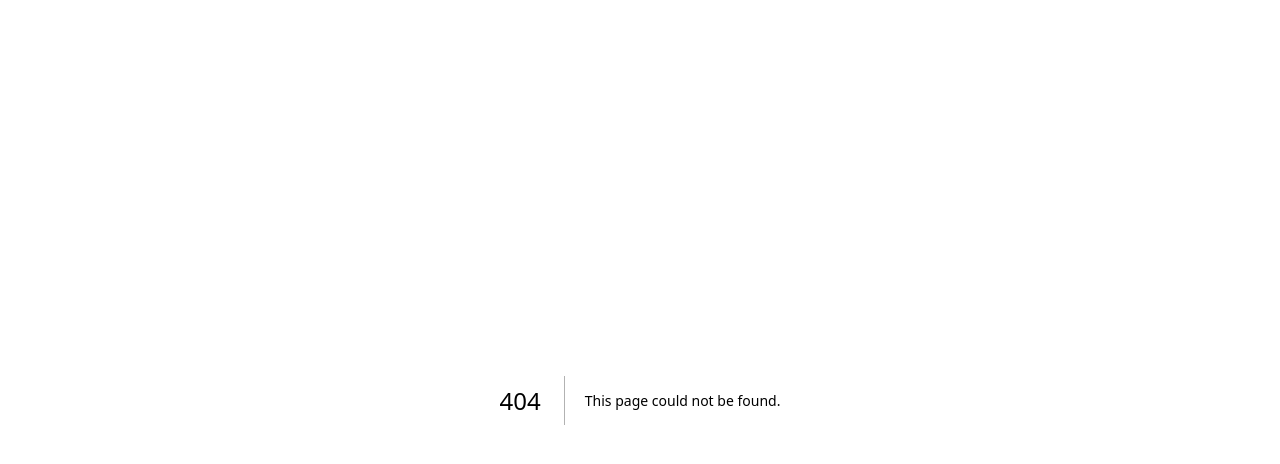
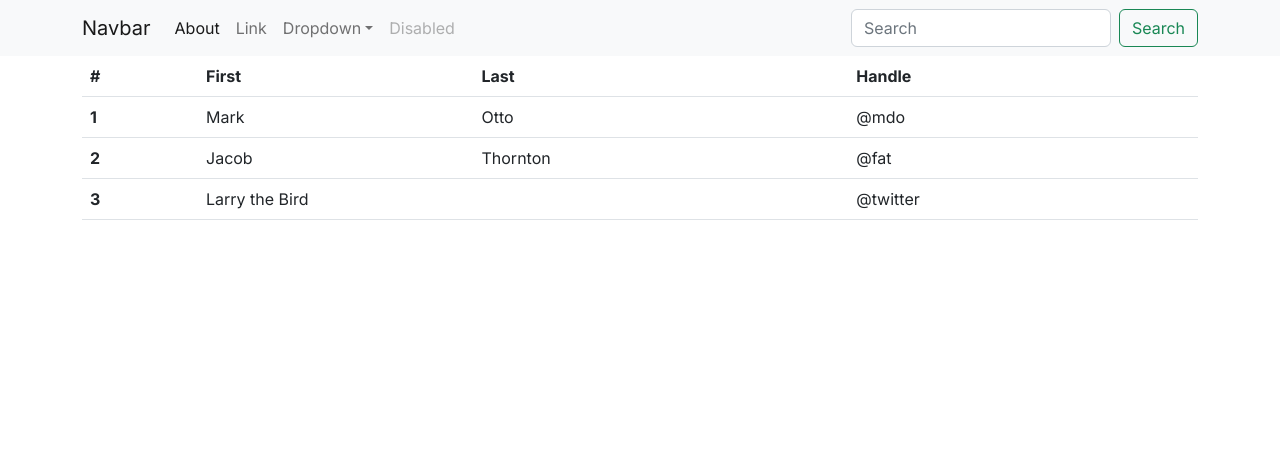
Before and after one commit to yogesh-p-more/download-loom-videos, a Next.js app: page /about in a window 1280 px wide. Before the commit this address had no page. Shown: the top 464 px of the page. Built offline with nearby package versions, Linux system fonts and the light colour scheme.

Commit message:
working on table component

```diff
--- /dev/null
+++ b/src/app/about/page.tsx
@@ -0,0 +1,14 @@
+import React from 'react'
+import Header from '../component/Header'
+import Table from '../component/Table'
+
+const About = () => {
+  return (
+    <>
+    <Header />
+    <Table />
+    </>
+  )
+}
+
+export default About
--- a/src/app/component/Counter.tsx
+++ b/src/app/component/Counter.tsx
@@ -6,7 +6,7 @@
     // console.log("number set=========>" , value);
 
     const handleAddvalue = () =>{
-        alert("added")
+        // alert("added")
         setValue(value + 1)
     }
 
@@ -15,7 +15,7 @@
         if (value === 0){
             return
         }
-        alert("Decrement")
+        // alert("Decrement")
         setValue(value - 1)
     }
 
--- /dev/null
+++ b/src/app/component/Table.tsx
@@ -0,0 +1,41 @@
+import React from 'react'
+
+const Table = () => {
+    return (
+        <div className="lyt-section">
+            <div className="container">
+                <table className="table">
+                    <thead>
+                        <tr>
+                            <th scope="col">#</th>
+                            <th scope="col">First</th>
+                            <th scope="col">Last</th>
+                            <th scope="col">Handle</th>
+                        </tr>
+                    </thead>
+                    <tbody>
+                        <tr>
+                            <th scope="row">1</th>
+                            <td>Mark</td>
+                            <td>Otto</td>
+                            <td>@mdo</td>
+                        </tr>
+                        <tr>
+                            <th scope="row">2</th>
+                            <td>Jacob</td>
+                            <td>Thornton</td>
+                            <td>@fat</td>
+                        </tr>
+                        <tr>
+                            <th scope="row">3</th>
+                            <td colspan="2">Larry the Bird</td>
+                            <td>@twitter</td>
+                        </tr>
+                    </tbody>
+                </table>
+            </div>
+        </div>
+    )
+}
+
+export default Table
--- a/src/app/component/header.tsx
+++ b/src/app/component/header.tsx
@@ -13,7 +13,7 @@
                         <div className="collapse navbar-collapse" id="navbarSupportedContent">
                             <ul className="navbar-nav me-auto mb-2 mb-lg-0">
                                 <li className="nav-item">
-                                    <a className="nav-link active" aria-current="page" href="#">Home</a>
+                                    <a className="nav-link active" aria-current="page" href="/about">About</a>
                                 </li>
                                 <li className="nav-item">
                                     <a className="nav-link" href="#">Link</a>
--- a/src/app/page.tsx
+++ b/src/app/page.tsx
@@ -2,7 +2,7 @@
 import axios from "axios";
 import { useState } from "react";
 import "../base/lyt-section.scss"
-import Header from "./component/header"
+import Header from "./component/Header";
 import Gallery from "./component/Gallary"
 import GallaryPractice from "./component/GallaryPractice";
 
```
Also changed, not shown: 1 other file (tests, documents, lock files or other folders).
